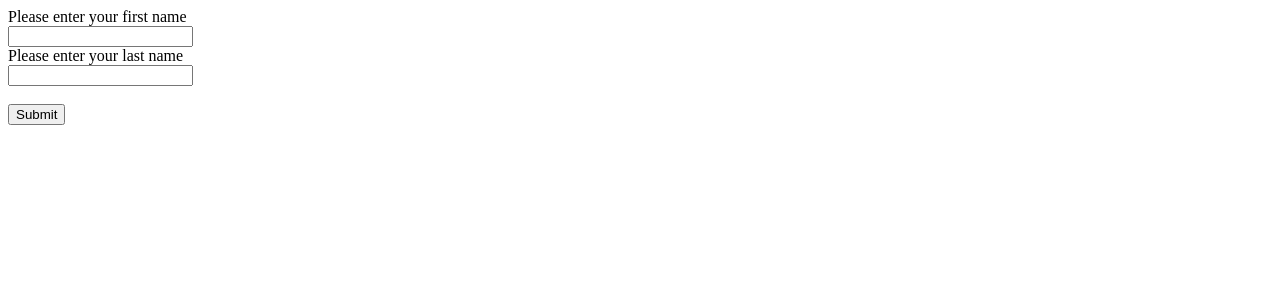
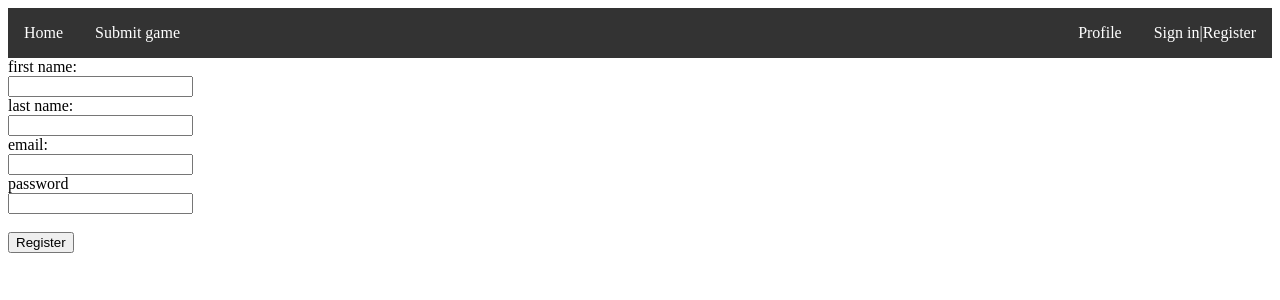
Before and after one commit to injornal/chess-rating-system, a Flask app: page /register in a window 1280 px wide. Shown: the top 300 px of the page. Run offline with Flask 3, Linux system fonts and the light colour scheme.

Commit message:
base template, sign in template

```diff
--- a/src/chrate/app.py
+++ b/src/chrate/app.py
@@ -1,3 +1,5 @@
+from hashlib import sha256
+
 import flask
 from flask import Flask, request
 from chrate.model.rating import Game, User, engine
@@ -14,7 +16,7 @@ logger = app.logger
 
 @app.route("/")
 def home_page():
-    return "Welcome to Lynbrook Chess!"
+    return flask.render_template("home.html")
 
 
 @app.route("/game-record", methods=["GET", "POST"])
@@ -24,8 +26,8 @@ def game_record():
     else:
         results = {"white": 1, "tie": 0, "black": -1}
 
-        first_player_name = flask.request.form.get("fpname")
-        second_player_name = flask.request.form.get("spname")
+        first_player_name = flask.request.form.get("wname")
+        second_player_name = flask.request.form.get("bname")
         result = flask.request.form.get("res")
         logger.info(f"Rcvd: {first_player_name}, {second_player_name}, {result}")
 
@@ -65,13 +67,20 @@ def register():
     else:
         firstname = request.form.get("firstname")
         lastname = request.form.get("lastname")
-        user = User(firstname=firstname, lastname=lastname)
+        password = sha256(request.form.get("password").encode()).hexdigest()
+        user = User(firstname=firstname, lastname=lastname, password=password)
         logger.info(f"Rcvd: {firstname}, {lastname}")
 
         with Session(engine) as session:
             session.add(user)
             session.commit()
         return flask.redirect("/")
+
+
+@app.route("/sign-in", methods=["GET", "POST"])
+def sign_in():
+    if request.method == "GET":
+        return flask.render_template("sign-in.html")
 
 
 @app.route("/test")
--- /dev/null
+++ b/src/chrate/static/styles/base.css
@@ -0,0 +1,27 @@
+ul {
+  list-style-type: none;
+  margin: 0;
+  padding: 0;
+  overflow: hidden;
+  background-color: #333333;
+}
+
+li {
+  float: left;
+}
+
+li a {
+  display: block;
+  color: white;
+  text-align: center;
+  padding: 16px;
+  text-decoration: none;
+}
+
+li a:hover {
+  background-color: #111111;
+}
+
+.bar-right {
+    float: right;
+}
--- /dev/null
+++ b/src/chrate/templates/base.html
@@ -0,0 +1,21 @@
+<!DOCTYPE html>
+<html lang="en">
+<head>
+  <meta charset="UTF-8">
+  <link rel="stylesheet" href='/static/styles/base.css' />
+  <title>Chess</title>
+</head>
+<body>
+  <div class="navbar">
+    <ul>
+      <li><a href="/">Home</a></li>
+      <li><a href="/game-record">Submit game</a></li>
+      <li class="bar-right"><a href="/sign-in">Sign in|Register</a></li>
+      <li class="bar-right"><a href="/profile">Profile</a></li>
+    </ul>
+  </div>
+  <div class="content">
+    {% block content %}{% endblock %}
+  </div>
+</body>
+</html>
--- /dev/null
+++ b/src/chrate/templates/home.html
@@ -0,0 +1,5 @@
+{% extends 'base.html' %}
+
+{% block content %}
+<h1>Welcome to Chess!</h1>
+{% endblock %}
--- a/src/chrate/templates/register.html
+++ b/src/chrate/templates/register.html
@@ -1,16 +1,15 @@
-<!DOCTYPE html>
-<html lang="en">
-<head>
-    <meta charset="UTF-8">
-    <title>Game Record</title>
-</head>
-<body>
+{% extends 'base.html' %}
+
+{% block content %}
 <form action="/register" method="post">
-  <label for="firstname">Please enter your first name</label><br>
+  <label for="firstname">first name:</label><br>
   <input type="text" id="firstname" name="firstname"><br>
-  <label for="lastname">Please enter your last name</label><br>
-  <input type="text" id="lastname" name="lastname"><br><br>
-  <input type="submit" value="Submit">
+  <label for="lastname">last name:</label><br>
+  <input type="text" id="lastname" name="lastname"><br>
+  <label for="email">email:</label><br>
+  <input type="email" id="email" name="email"><br>
+  <label for="password">password</label><br>
+  <input type="text" id="password" name="password"><br><br>
+  <input type="submit" value="Register">
 </form>
-</body>
-</html>
+{% endblock %}
```
Also changed, not shown: src/chrate/templates/game_record.html (+12 -16 lines), src/chrate/templates/sign-in.html (added, +11 -0 lines), src/chrate/blueprints/profile.py (added).
